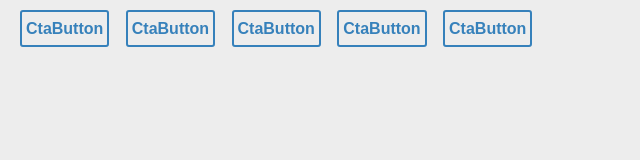
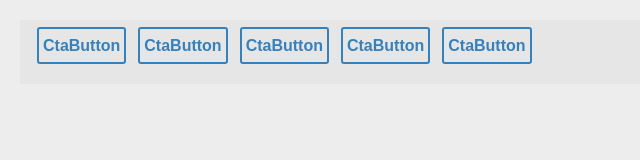
Before and after one commit to StephanieGoodie/polaris-ct, a website with bundled scripts: page index.html in a window 1280 px wide. Shown: the whole page, without its empty margins (0-640 px from the left). Built offline with nearby package versions, Linux system fonts and the light colour scheme.

Commit message:
individual components

```diff
--- a/index.html
+++ b/index.html
@@ -15,17 +15,28 @@
       font-family: sans-serif;
       background-color: #ededed;
     }
-
+box{
+  border: auto;
+  background-color: aliceblue;
+}
+.po{
+  max-width: 0 auto;
+      margin: 0 auto;
+      border: 1px solid #e6e6e6;
+      background-color: #e6e6e6;
+      padding: 16px;
+      display: flex;
+}
   </style>
   <title>polaris-chip</title>
 </head>
 
 <body>
-  <box><polaris-chip name = "CtaButton"></polaris-chip></box>
+  <div class="po"><polaris-chip name = "CtaButton"></polaris-chip>
   <polaris-chip name = "CtaButton"></polaris-chip>
   <polaris-chip name = "CtaButton"></polaris-chip>
   <polaris-chip name = "CtaButton"></polaris-chip>
-  <polaris-chip name = "CtaButton"></polaris-chip>
+  <polaris-chip name = "CtaButton"></polaris-chip></div>
 
   <script type="module" src="./src/polaris-chip.js"></script>
 </body>
```
